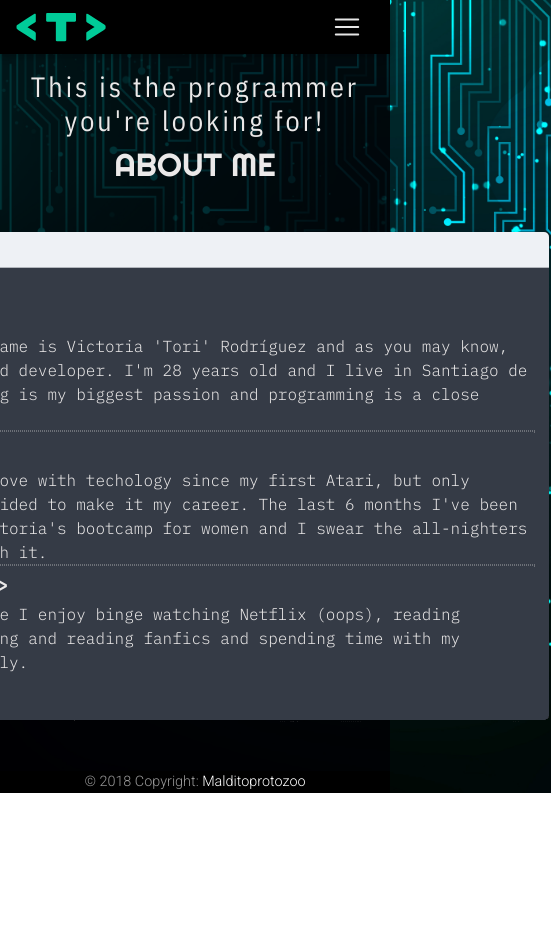
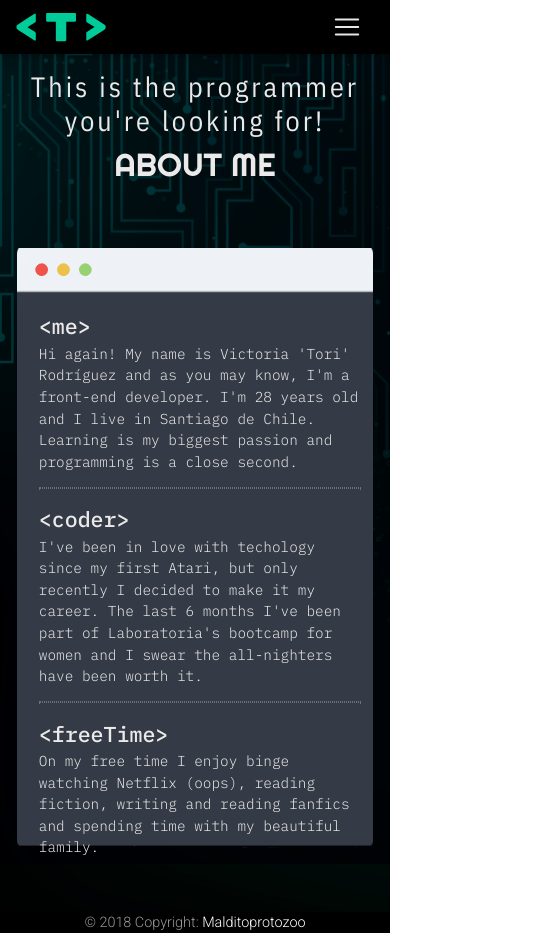
Before and after one commit to malditoprotozoo/portfolio, a React (Create React App) app: page /about in a window 390 px wide. Shown: the whole page, 551 px wide, since content can reach past the window. Before the commit the page ends 844 px from the top, so only its background shows below. Built offline with nearby package versions, Linux system fonts and the light colour scheme.

Commit message:
fixing media query

```diff
--- a/src/App.css
+++ b/src/App.css
@@ -55,7 +55,34 @@
   z-index: 9999;
 }
 
+.mock-window {
+  height: 510px;
+}
+
 span.separator {
   display: block;
   border: 1px dotted rgba(235, 233, 233, 0.3);
+  margin-bottom: 1em;
+  margin-top: 1em;
 }
+
+@media (max-width: 740px) {
+  .mock-window-container {
+    width: 100%;
+    padding: 1em;
+  }
+
+  .mock-window-container::after {
+    top: 28px;
+    left: 28px;
+  }
+
+  .mock-window {
+    width: 100%;
+    height: 600px!important;
+  }
+  .mock-window-container p {
+    padding: 2em;
+    font-size: 0.9em;
+  }
+}
```
